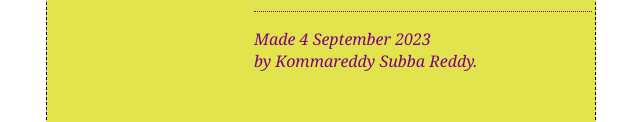
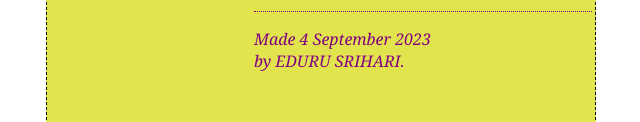
Before and after one commit to eduru03/eduru03, a plain HTML site: page index10.html in a window 1280 px wide. Shown: the part 353-475 px from the top of the page, without its empty margins (436-1076 px from the left). Drawn offline with Linux system fonts and the light colour scheme.

Commit message:
Update index10.html

```diff
--- a/index10.html
+++ b/index10.html
@@ -76,7 +76,7 @@
                         <p>Welcome to my styled page!</p>
                         <p>It lacks images, but at least it has style. And it has links, even if they don't go anywhere&hellip;</p>
                         <p>There should be more here, but I don't know what yet.</p>
-                        <address>Made 4 September 2023<br>by Kommareddy Subba Reddy.</address>
+                        <address>Made 4 September 2023<br>by EDURU SRIHARI.</address>
                     </div>
                 </td>
             </tr>
```
